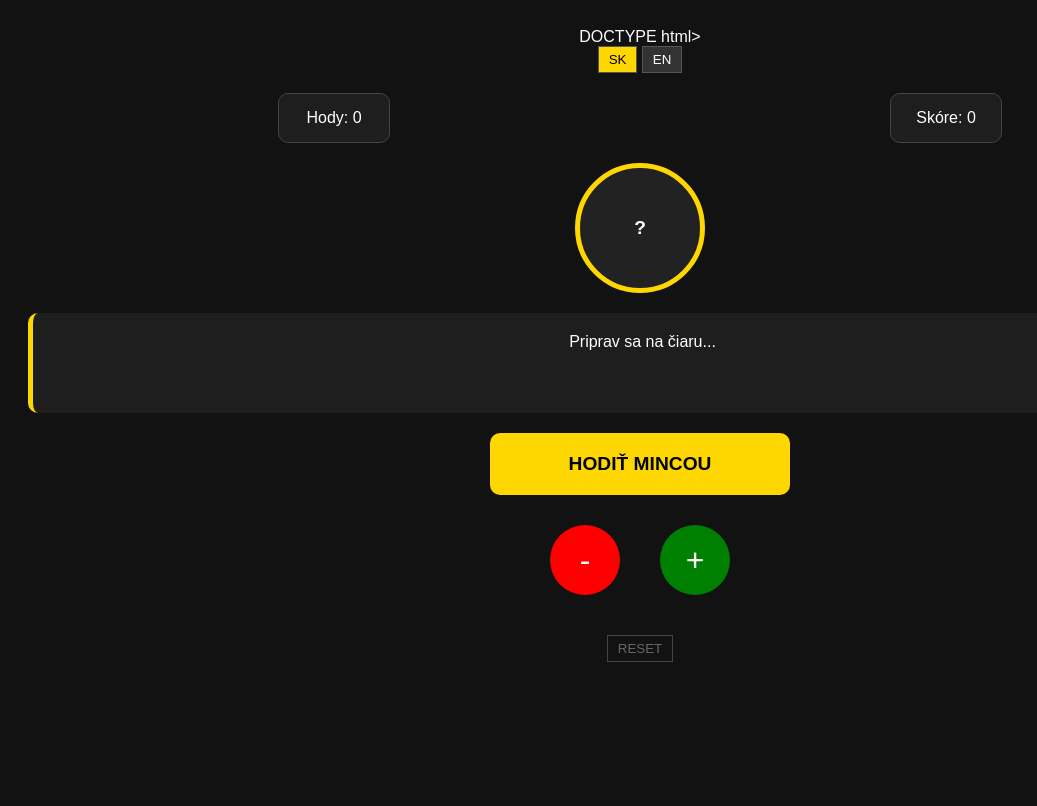
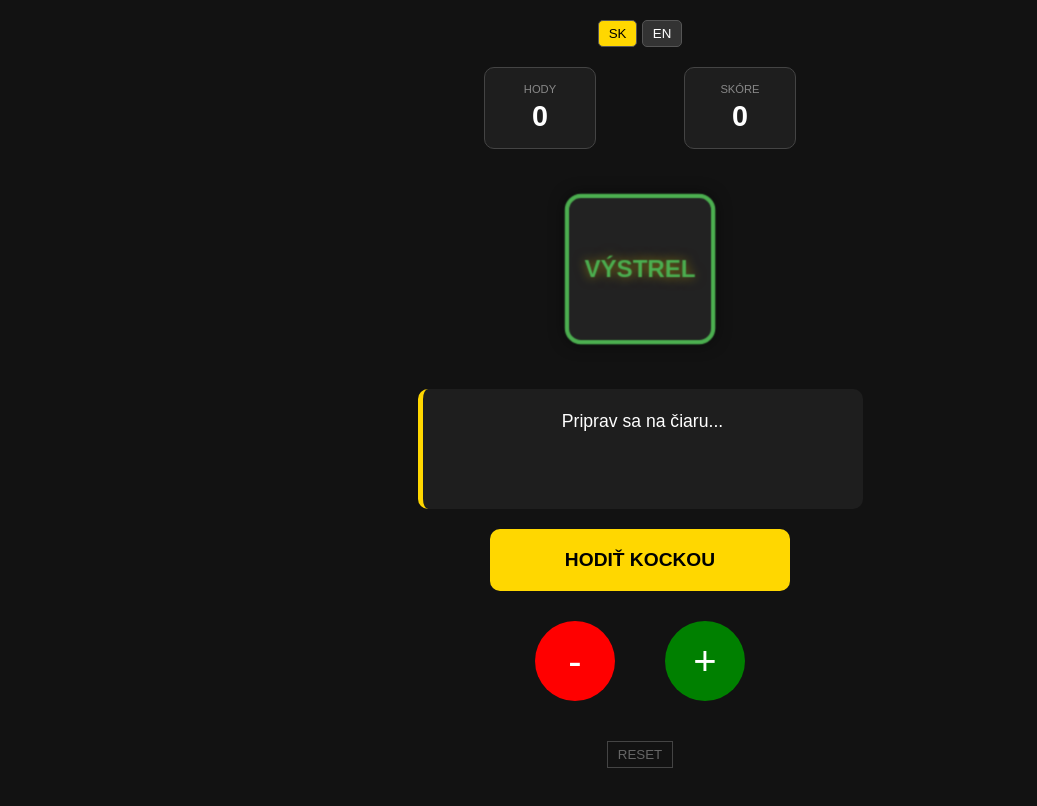
Before and after one commit to StellarArchery/Beat-target-panic, a plain HTML site: page index.html in a window 1280 px wide. Both pictures are taken after a click on the button "SK". Shown: the whole page, without its empty margins (0-1037 px from the left). Drawn offline with Linux system fonts and the light colour scheme.

Commit message:
index.html

```diff
--- a/index.html
+++ b/index.html
@@ -1,23 +1,75 @@
-DOCTYPE html>
+<!DOCTYPE html>
 <html lang="sk">
 <head>
     <meta charset="UTF-8">
-    <meta name="viewport" content="width=device-width, initial-scale=1.0">
-    <title>Archery App</title>
+    <meta name="viewport" content="width=device-width, initial-scale=1.0, maximum-scale=1.0, user-scalable=no">
+    <title>Archery Focus Tool - Kocka</title>
     <style>
-        body { font-family: sans-serif; text-align: center; background: #121212; color: white; padding: 20px; }
-        .stats { display: flex; justify-content: space-around; margin-bottom: 20px; }
+        body { font-family: sans-serif; text-align: center; background: #121212; color: white; padding: 20px; display: flex; flex-direction: column; align-items: center; min-height: 100vh; margin: 0; }
+        .stats { display: flex; justify-content: space-around; width: 100%; max-width: 400px; margin-bottom: 20px; }
         .box { background: #1e1e1e; padding: 15px; border-radius: 10px; border: 1px solid #444; min-width: 80px; }
-        #coin { width: 120px; height: 120px; border-radius: 50%; border: 5px solid gold; margin: 20px auto; display: flex; align-items: center; justify-content: center; font-weight: bold; font-size: 1.2rem; background: #222; }
-        #instruction { background: #1e1e1e; padding: 20px; border-radius: 10px; margin: 20px 0; min-height: 60px; border-left: 5px solid gold; }
-        .main-btn { background: gold; color: black; border: none; padding: 20px; width: 100%; max-width: 300px; font-size: 1.2rem; font-weight: bold; border-radius: 10px; cursor: pointer; }
-        .controls { display: flex; justify-content: center; gap: 40px; margin-top: 30px; }
-        .score-btn { width: 70px; height: 70px; border-radius: 50%; border: none; font-size: 2rem; color: white; cursor: pointer; }
+        .label { display: block; font-size: 0.7rem; color: #888; text-transform: uppercase; margin-bottom: 5px; }
+        .value { font-size: 1.8rem; font-weight: bold; }
+
+        /* ŠTÝL KOCKY A JEJ KONTAJNERA */
+        .die-container {
+            perspective: 1000px; /* Pre 3D efekt */
+            width: 140px; height: 140px;
+            margin: 30px auto;
+        }
+
+        #die {
+            width: 100%; height: 100%;
+            position: relative;
+            transform-style: preserve-3d;
+            transform: rotateX(0deg) rotateY(0deg);
+            transition: transform 0.6s cubic-bezier(0.175, 0.885, 0.32, 1.275); /* Plynulé dotočenie */
+        }
+
+        .die-face {
+            width: 100%; height: 100%;
+            position: absolute;
+            background: #222;
+            border: 4px solid gold;
+            border-radius: 15px;
+            display: flex; flex-direction: column; align-items: center; justify-content: center;
+            font-weight: bold;
+            box-sizing: border-box;
+            box-shadow: 0 0 15px rgba(0,0,0,0.5);
+            backface-visibility: hidden; /* Skryje zadné steny */
+        }
+
+        .face-text {
+            font-size: 1.4rem;
+            color: white;
+            text-transform: uppercase;
+            text-shadow: 0 0 10px rgba(255,215,0,0.5);
+        }
+
+        /* Umiestnenie stien v 3D priestore */
+        .face-front { transform: rotateY(0deg) translateZ(70px); }
+        .face-back  { transform: rotateY(180deg) translateZ(70px); }
+        .face-right { transform: rotateY(90deg) translateZ(70px); }
+        .face-left  { transform: rotateY(-90deg) translateZ(70px); }
+        .face-top   { transform: rotateX(90deg) translateZ(70px); }
+        .face-bottom{ transform: rotateX(-90deg) translateZ(70px); }
+
+        /* Obsah stien: Striedame Výstrel a Mierenie pre 50/50 šancu */
+        .face-1, .face-3, .face-5 { border-color: #4caf50; }
+        .face-1 .face-text, .face-3 .face-text, .face-5 .face-text { color: #4caf50; }
+        .face-2, .face-4, .face-6 { border-color: #2196f3; }
+        .face-2 .face-text, .face-4 .face-text, .face-6 .face-text { color: #2196f3; }
+
+        #instruction { background: #1e1e1e; padding: 20px; border-radius: 10px; margin: 20px 0; min-height: 80px; width: 90%; max-width: 400px; border-left: 5px solid gold; line-height: 1.4; font-size: 1.1rem; }
+        .main-btn { background: gold; color: black; border: none; padding: 20px; width: 80%; max-width: 300px; font-size: 1.2rem; font-weight: bold; border-radius: 10px; cursor: pointer; -webkit-tap-highlight-color: transparent; }
+        .controls { display: flex; justify-content: center; gap: 50px; margin-top: 30px; }
+        .score-btn { width: 80px; height: 80px; border-radius: 50%; border: none; font-size: 2.5rem; color: white; cursor: pointer; -webkit-tap-highlight-color: transparent; }
         .plus { background: green; }
         .minus { background: red; }
         .reset { background: none; border: 1px solid #444; color: #666; margin-top: 40px; padding: 5px 10px; cursor: pointer; }
+        .main-btn:active, .score-btn:active, .reset:active { opacity: 0.7; transform: scale(0.95); }
         .lang { margin-bottom: 20px; }
-        .lang button { background: #333; color: white; border: 1px solid #555; padding: 5px 10px; }
+        .lang button { background: #333; color: white; border: 1px solid #555; padding: 5px 10px; border-radius: 5px; cursor: pointer; }
         .active { background: gold !important; color: black !important; }
     </style>
 </head>
@@ -29,14 +81,36 @@ DOCTYPE html>
     </div>
 
     <div class="stats">
-        <div class="box">Hody: <span id="hody">0</span></div>
-        <div class="box">Skóre: <span id="skore">0</span></div>
+        <div class="box"><span class="label">Hody</span><span id="hody" class="value">0</span></div>
+        <div class="box"><span class="label">Skóre</span><span id="skore" class="value">0</span></div>
     </div>
 
-    <div id="coin">?</div>
+    <div class="die-container">
+        <div id="die">
+            <div class="die-face face-front face-1">
+                <span class="face-text">VÝSTREL</span>
+            </div>
+            <div class="die-face face-back face-2">
+                <span class="face-text">MIERENIE</span>
+            </div>
+            <div class="die-face face-right face-3">
+                <span class="face-text">VÝSTREL</span>
+            </div>
+            <div class="die-face face-left face-4">
+                <span class="face-text">MIERENIE</span>
+            </div>
+            <div class="die-face face-top face-5">
+                <span class="face-text">VÝSTREL</span>
+            </div>
+            <div class="die-face face-bottom face-6">
+                <span class="face-text">MIERENIE</span>
+            </div>
+        </div>
+    </div>
+
     <div id="instruction">Priprav sa na čiaru...</div>
 
-    <button class="main-btn" onclick="hodit()">HODIŤ MINCOU</button>
+    <button class="main-btn" onclick="hodit()">HODIŤ KOCKOU</button>
 
     <div class="controls">
         <button class="score-btn minus" onclick="zmenBod(-1)">-</button>
@@ -47,12 +121,24 @@ DOCTYPE html>
 
     <script>
         var body = 0;
-        var hody = 0;
+        var hodyCount = 0;
         var jazyk = 'sk';
+        var rotaciaX = 0;
+        var rotaciaY = 0;
 
         var texty = {
-            sk: { head: "HLAVA", tail: "OREL", shot: "VÝSTREL: Perfektný proces. Mantra 'Ťahám...', prekvapivý výstrel.", down: "LET DOWN: Mier na stred 6s, drž pin a potom zlož.", roll: "HODIŤ MINCOU", reset: "Naozaj reset?" },
-            en: { head: "HEADS", tail: "TAILS", shot: "SHOT: Focus on process. Mantra 'Pulling...', surprise release.", down: "LET DOWN: Aim for 6s, hold the pin, then let down.", roll: "TOSS COIN", reset: "Really reset?" }
+            sk: { head: "VÝSTREL", tail: "MIERENIE", shot: "VÝSTREL: Sústreď sa na proces. Plynulý ťah až do prekvapivého výstrelu.", down: "MIERENIE: Zamieriť na stred, drž 6 sekúnd a v kľude zlož.", roll: "HODIŤ KOCKOU", reset: "Naozaj reset?", ready: "Priprav sa na čiaru..." },
+            en: { head: "SHOT", tail: "AIM", shot: "SHOT: Focus on process. Mantra 'Pulling...', surprise release.", down: "AIM: Aim for 6s, hold the pin, then let down safely.", roll: "ROLL DIE", reset: "Really reset?", ready: "Get ready..." }
+        };
+
+        // Definované rotácie pre každú stenu
+        var faceRotations = {
+            1: [0, 0], // Predná (Výstrel)
+            2: [0, 180], // Zadná (Mierenie)
+            3: [0, 270], // Pravá (Výstrel)
+            4: [0, 90], // Ľavá (Mierenie)
+            5: [270, 0], // Horná (Výstrel)
+            6: [90, 0] // Dolná (Mierenie)
         };
 
         function zmenJazyk(p) {
@@ -60,24 +146,37 @@ DOCTYPE html>
             document.getElementById('sk').className = (p == 'sk' ? 'active' : '');
             document.getElementById('en').className = (p == 'en' ? 'active' : '');
             document.querySelector('.main-btn').innerText = texty[p].roll;
+            if (hodyCount === 0) document.getElementById('instruction').innerText = texty[p].ready;
+
+            // Update die face text to be more styled, just "VÝSTREL" / "MIERENIE"
+            // (We could keep "VÝSTREL" even in English for a pure copy-paste prompt if desired)
         }
 
         function hodit() {
-            hody++;
-            document.getElementById('hody').innerText = hody;
-            var vysledok = Math.random() < 0.5;
-            var c = document.getElementById('coin');
+            var c = document.getElementById('die');
             var i = document.getElementById('instruction');
 
-            if (vysledok) {
-                c.innerText = texty[jazyk].head;
-                c.style.borderColor = "green";
-                i.innerHTML = "<strong>" + texty[jazyk].shot + "</strong>";
-            } else {
-                c.innerText = texty[jazyk].tail;
-                c.style.borderColor = "blue";
-                i.innerHTML = "<strong>" + texty[jazyk].down + "</strong>";
-            }
+            // 1. Získame náhodnú stenu od 1 po 6
+            var faceIndex = Math.floor(Math.random() * 6) + 1;
+
+            // 2. Pridáme 720 stupňov (2 otočky) pre efekt točenia k finálnej rotácii
+            rotaciaX += (faceRotations[faceIndex][0] + 720);
+            rotaciaY += (faceRotations[faceIndex][1] + 720);
+
+            // 3. Roztočíme kocku do finálnej polohy
+            c.style.transform = "rotateX(" + rotaciaX + "deg) rotateY(" + rotaciaY + "deg)";
+
+            // Počkáme 600ms, kým animácia prebehne, potom ukážeme výsledok
+            setTimeout(function() {
+                hodyCount++;
+                document.getElementById('hody').innerText = hodyCount;
+
+                // Určíme výsledok na základe steny (párna = Mierenie, nepárna = Výstrel)
+                var result = (faceIndex % 2 === 0 ? texty[jazyk].tail : texty[jazyk].head);
+                var resultMsg = (faceIndex % 2 === 0 ? texty[jazyk].down : texty[jazyk].shot);
+
+                i.innerHTML = "<strong>" + resultMsg + "</strong>";
+            }, 600);
         }
 
         function zmenBod(v) {
@@ -87,12 +186,11 @@ DOCTYPE html>
 
         function reset() {
             if (confirm(texty[jazyk].reset)) {
-                body = 0; hody = 0;
+                body = 0; hodyCount = 0; rotaciaX = 0; rotaciaY = 0;
                 document.getElementById('skore').innerText = "0";
                 document.getElementById('hody').innerText = "0";
-                document.getElementById('coin').innerText = "?";
-                document.getElementById('coin').style.borderColor = "gold";
-                document.getElementById('instruction').innerText = "...";
+                document.getElementById('instruction').innerText = texty[jazyk].ready;
+                document.getElementById('die').style.transform = "rotateX(0deg) rotateY(0deg)";
             }
         }
     </script>
```
